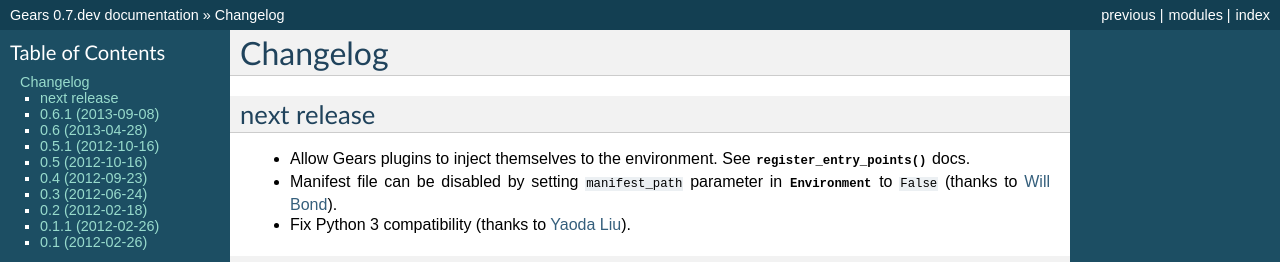
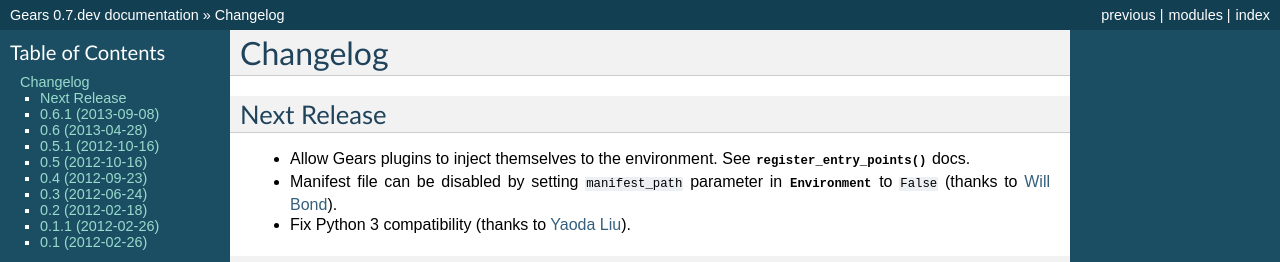
Before and after one commit to gears/gears, a Sphinx documentation site: the page built from docs/changelog.rst, in a window 1280 px wide. Shown: the top 262 px of the page. Built offline with Sphinx 7.4.7, drawn with Linux system fonts in a browser that asks for light colours.

```diff
--- a/docs/changelog.rst
+++ b/docs/changelog.rst
@@ -1,7 +1,7 @@
 Changelog
 =========
 
-next release
+Next Release
 ------------
 
 - Allow Gears plugins to inject themselves to the environment. See
```
